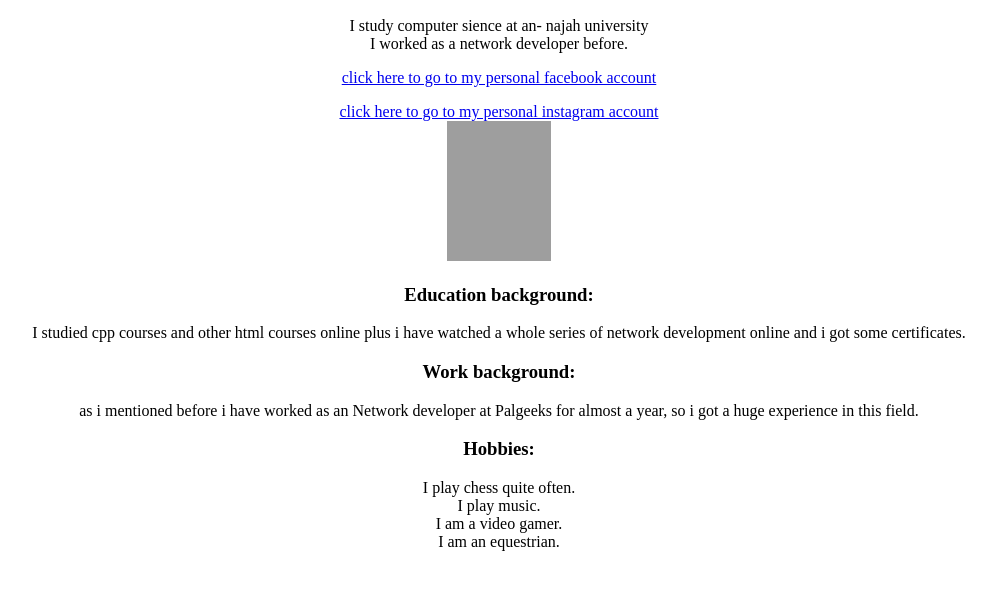
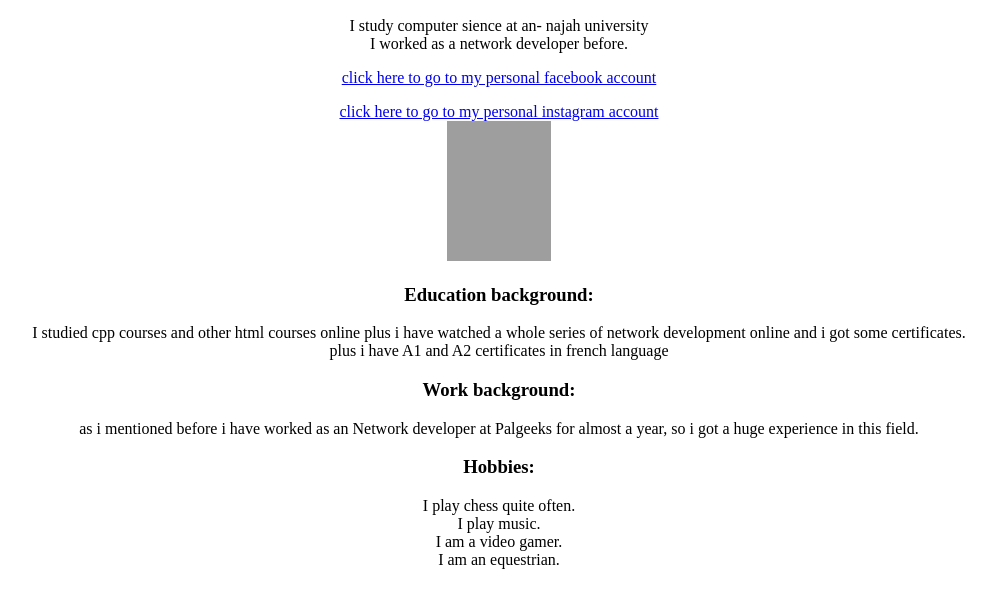
Before and after one commit to sabakerry/sabakerry.github.io, a plain HTML site: page Saba_Kerry.html in a window 1280 px wide. Shown: the part 110-718 px from the top of the page, without its empty margins (141-1137 px from the left). Drawn offline with Linux system fonts and the light colour scheme; grey boxes are pictures that could not be loaded.

Commit message:
Update Saba_Kerry.html

```diff
--- a/Saba_Kerry.html
+++ b/Saba_Kerry.html
@@ -17,7 +17,7 @@
 <a href="https://www.instagram.com/saba_kerry/"><p style="text-align:center">click here to go to my personal instagram account<br></a>
 <img src="IMG_6603.JPG"alt="A personal picture of myself." width="104" height="140">
 <h3>Education background:</h3>
-<p>I studied cpp courses and other html courses online plus i have  watched a whole series of network development online and i got some certificates.</p>
+<p>I studied cpp courses and other html courses online plus i have  watched a whole series of network development online and i got some certificates.<br>plus i have A1 and A2 certificates in french language</p>
 <h3>Work background:</h3>
 <p> as i mentioned before i have worked as an Network developer at Palgeeks for almost a year, so i got a huge experience in this field. </p>
 <h3>Hobbies:</h3>
```
